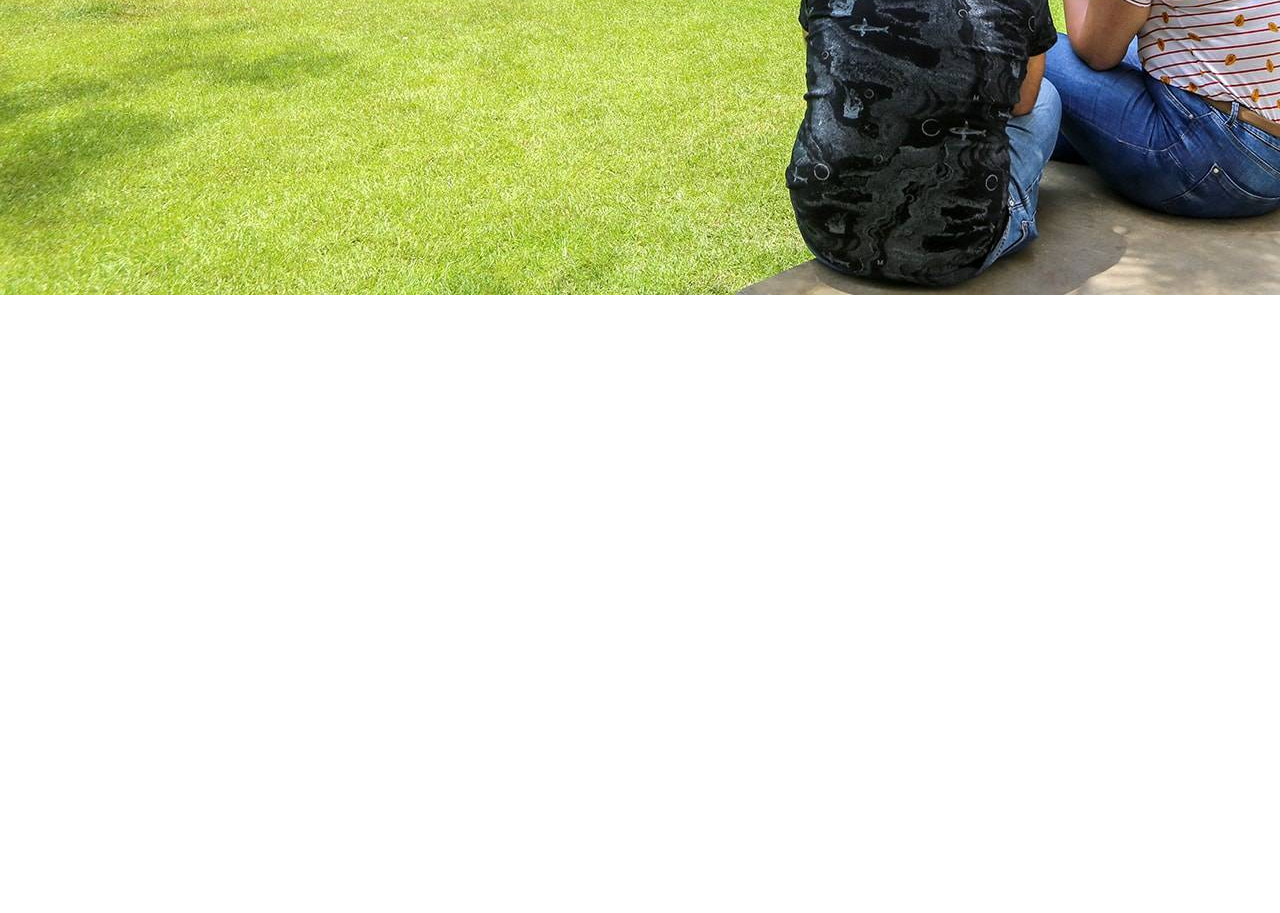
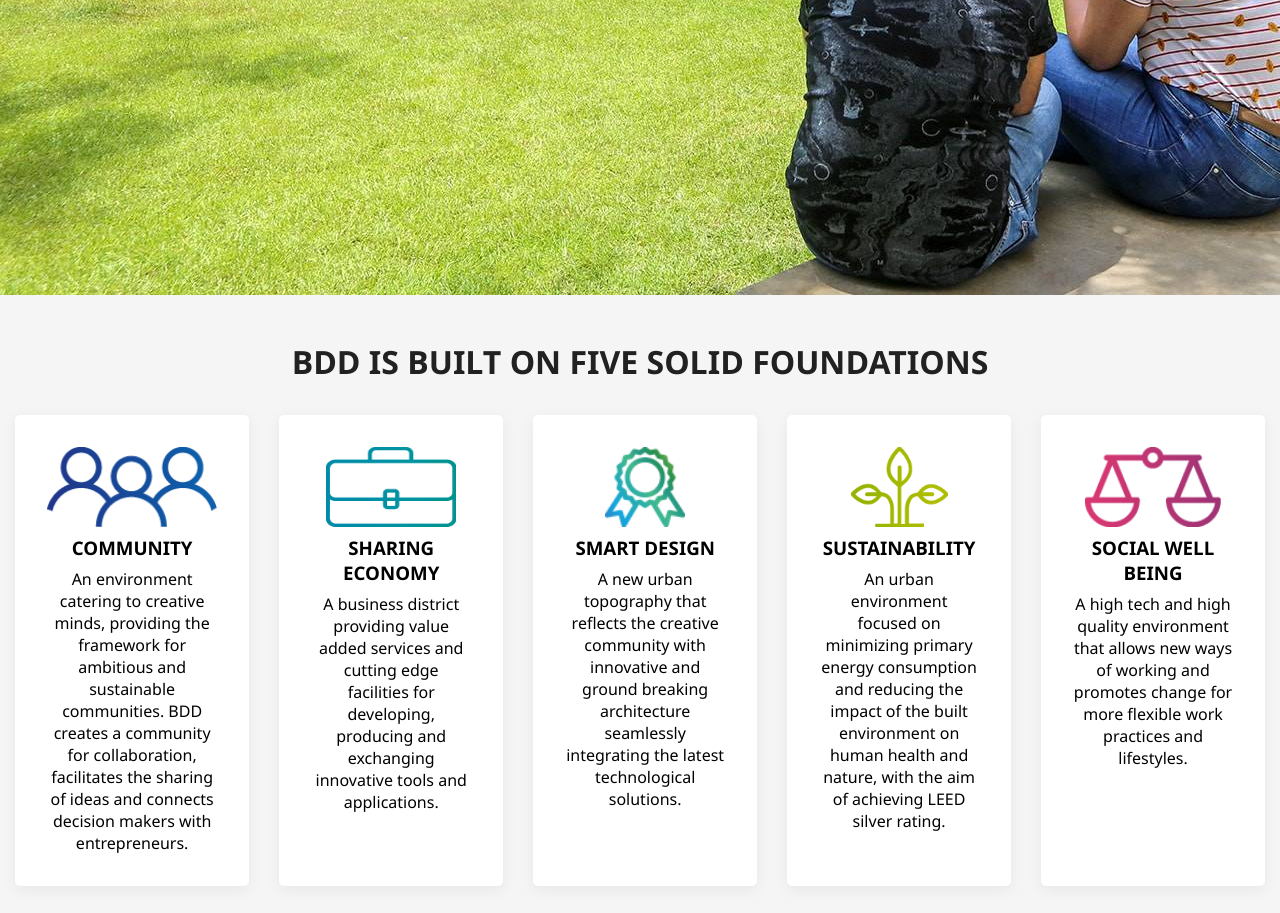
Before and after one commit to BreicheSinal/bdd, a plain HTML site: page index.html in a window 1280 px wide. Shown: the part 729-1642 px from the top of the page. Before the commit the page ends 1029 px from the top, so only its background shows below. Drawn offline with Linux system fonts and the light colour scheme.

Commit message:
Completed Foundations

```diff
--- a/index.html
+++ b/index.html
@@ -2,18 +2,18 @@
 <html lang="en">
 <head>
     <link rel="stylesheet" href="./styles/base.css">
+    <link rel="stylesheet" href="./styles/utilities.css">
     <title>BDD | Fully Serviced Offices | Co-working Spaces- Beirut, Lebanon</title>
     <link size="16x16" rel="icon" href="./assets/images/bdd-media_files/logo-icon.png" type="image/png">
 </head>
 <body>
     <header>
         <div class="image-container">
-            <div class="center-text">
-                <h1>A unique digital cluster</h1>
-                <h1>designed for a community of businesses and innovators</h1>
+            <div class="overlay-text-header center-text">
+                <h1>A unique digital cluster<br>
+                designed for a community of businesses and innovators</h1>
             </div>
             <img src="./assets/images/bdd-media_files/slide1.jpg" alt="Office Image">
-
         </div>
 
         <div class="navbar-container">
@@ -25,13 +25,42 @@
                     <li><a href="">BDD ACADEMY</a></li>
                     <li><a href="">BLOG</a></li>
                     <li><a href="">CAREER PORTAL</a></li>
+                    <li><button class="join-us-button">JOIN US</button></li>
                 </ul>
             </div>
-            <button class="join-us-button">JOIN US</button>
         </div>
     </header>
     <main>
-
+        <div>
+            <h1 class="center-text titles-color">BDD IS BUILT ON FIVE SOLID FOUNDATIONS</h1>
+            <div class="display-flex">
+                <div class="foundation-cards element-1">
+                    <img src="./assets/images/bdd-media_files/1.png" height="80px" alt="Community Icon">
+                    <h3>COMMUNITY</h3>
+                    <p>An environment catering to creative minds, providing the framework for ambitious and sustainable communities. BDD creates a community for collaboration, facilitates the sharing of ideas and connects decision makers with entrepreneurs.</p>
+                </div>
+                <div class="foundation-cards element-2">
+                    <img src="./assets/images/bdd-media_files/2.png" width="130px"  height="80px" alt="Community Icon">
+                    <h3>SHARING ECONOMY</h3>
+                    <p>A business district providing value added services and cutting edge facilities for developing, producing and exchanging innovative tools and applications.</p>
+                </div>
+                <div class="foundation-cards element-3">
+                    <img src="./assets/images/bdd-media_files/5.png" width="80px" height="80px" alt="Community Icon">
+                    <h3>SMART DESIGN</h3>
+                    <p>A new urban topography that reflects the creative community with innovative and ground breaking architecture seamlessly integrating the latest technological solutions.</p>
+                </div>
+                <div class="foundation-cards element-4">
+                    <img src="./assets/images/bdd-media_files/3.png" height="80px" alt="Community Icon">
+                    <h3>SUSTAINABILITY</h3>
+                    <p>An urban environment focused on minimizing primary energy consumption and reducing the impact of the built environment on human health and nature, with the aim of achieving LEED silver rating.</p>
+                </div>
+                <div class="foundation-cards element-5">
+                    <img src="./assets/images/bdd-media_files/4.png" height="80px" alt="Community Icon">
+                    <h3>SOCIAL WELL BEING</h3>
+                    <p>A high tech and high quality environment that allows new ways of working and promotes change for more flexible work practices and lifestyles.</p>
+                </div>
+            </div>
+        </div>
     </main>
 </body>
 </html>
--- a/styles/base.css
+++ b/styles/base.css
@@ -1,8 +1,8 @@
-* {
-  margin: 0;
-  padding: 0;
-  box-sizing: border-box;
-  font-family: "Segoe UI", Tahoma, Geneva, Verdana, sans-serif;
+body,
+main {
+  background-color: #f5f5f5;
+  height: 100vh;
+  width: 100%;
 }
 
 .image-container {
@@ -11,7 +11,7 @@
   width: 100%;
 }
 
-.center-text {
+.overlay-text-header {
   text-transform: uppercase;
   position: absolute;
   width: 100%;
@@ -22,47 +22,38 @@
   color: white;
 }
 
-.center-text > h1 {
+.foundation-cards {
+  display: flex;
+  flex-direction: column;
+  flex: 1 1 0;
+  gap: 0.5rem;
+  align-items: center;
   text-align: center;
+  border-radius: 5px;
+  background-color: #fff;
+  padding: 2rem;
+  width: 100%;
+  margin: 0 15px 24px 15px;
+  box-shadow: 0px 4px 15px 0px rgba(0, 0, 0, 0.059);
+  transition: all 0.3s, border 0.3s, border-radius 0.3s, box-shadow 0.3s;
 }
 
-.navbar-container {
-  display: flex;
-  justify-content: space-evenly;
-  align-items: center;
-  position: absolute;
-  top: 0;
-  width: 100%;
-  height: 80px;
-  background-color: rgba(0, 0, 0, 0.537);
-  font-size: smaller;
-  font-weight: bold;
+.element-1:hover {
+  background-color: #0692e31e;
 }
 
-.navbar-container > img {
-  margin-right: 7rem;
-  transform: scale(0.5);
+.element-2:hover {
+  background-color: #8ed2fc19;
 }
 
-.nav-links {
-  display: flex;
-  gap: 25px;
-  list-style: none;
+.element-3:hover {
+  background-color: #00d08412;
 }
 
-.nav-links a {
-  color: white;
-  text-decoration: none;
+.element-4:hover {
+  background-color: #fcb9000c;
 }
 
-.join-us-button {
-  border: 0;
-  padding: 0.5rem;
-  border-radius: 15px;
-  cursor: pointer;
-  width: 100px;
-  background-color: #0078be;
-  color: white;
-  margin-left: -150px;
-  font-weight: bold;
+.element-5:hover {
+  background-color: #f78da82b;
 }
--- /dev/null
+++ b/styles/utilities.css
@@ -0,0 +1,63 @@
+* {
+  margin: 0;
+  padding: 0;
+  box-sizing: border-box;
+  font-family: "Segoe UI", Tahoma, Geneva, Verdana, sans-serif;
+}
+
+/*NAVBAR*/
+.navbar-container {
+  display: flex;
+  justify-content: space-evenly;
+  align-items: center;
+  position: absolute;
+  top: 0;
+  width: 100%;
+  height: 80px;
+  background-color: rgba(0, 0, 0, 0.537);
+  font-size: smaller;
+  font-weight: bold;
+}
+
+.navbar-container > img {
+  margin-right: 7rem;
+  transform: scale(0.5);
+}
+
+.nav-links {
+  display: flex;
+  gap: 25px;
+  list-style: none;
+  align-items: center;
+}
+
+.nav-links a {
+  color: white;
+  text-decoration: none;
+}
+
+.join-us-button {
+  border: 0;
+  padding: 0.5rem;
+  border-radius: 15px;
+  cursor: pointer;
+  width: 100px;
+  background-color: #0078be;
+  color: white;
+  font-weight: bold;
+}
+
+.center-text {
+  width: 100%;
+  text-align: center;
+}
+
+.titles-color {
+  color: #212121;
+  margin-top: 2.5rem;
+  margin-bottom: 2rem;
+}
+
+.display-flex {
+  display: flex;
+}
```
